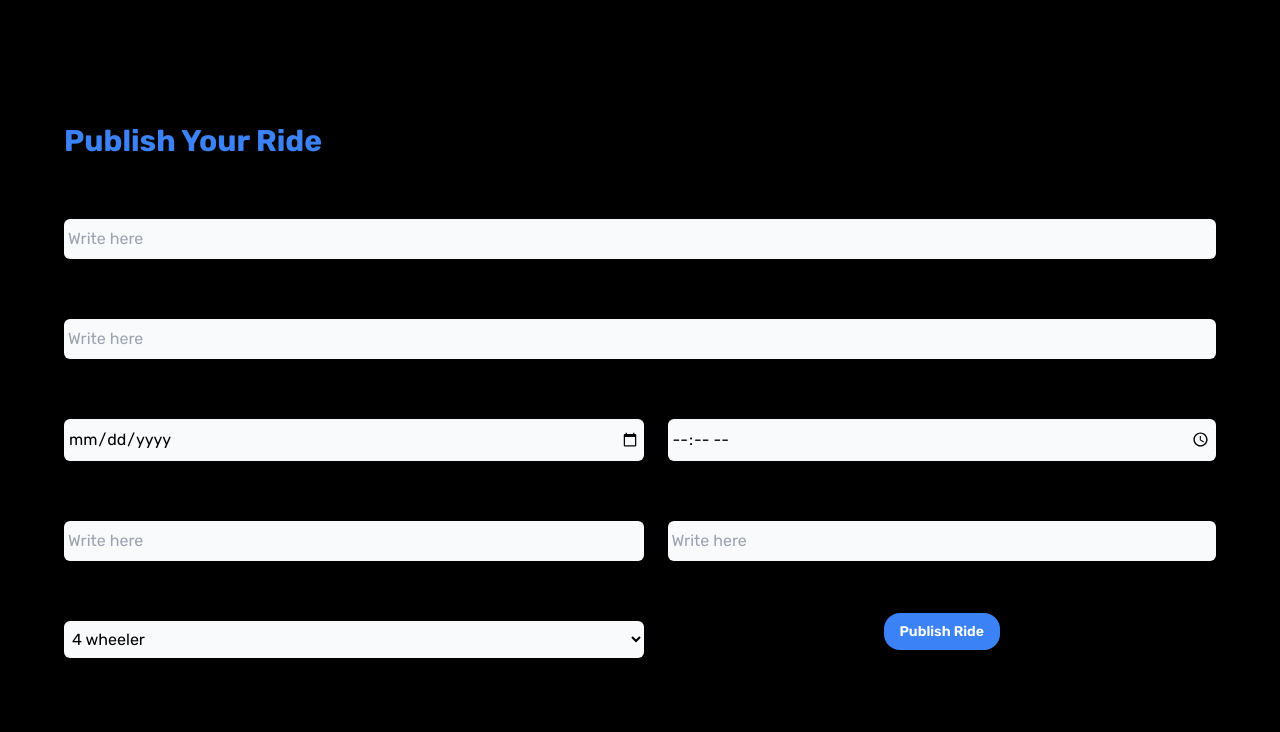
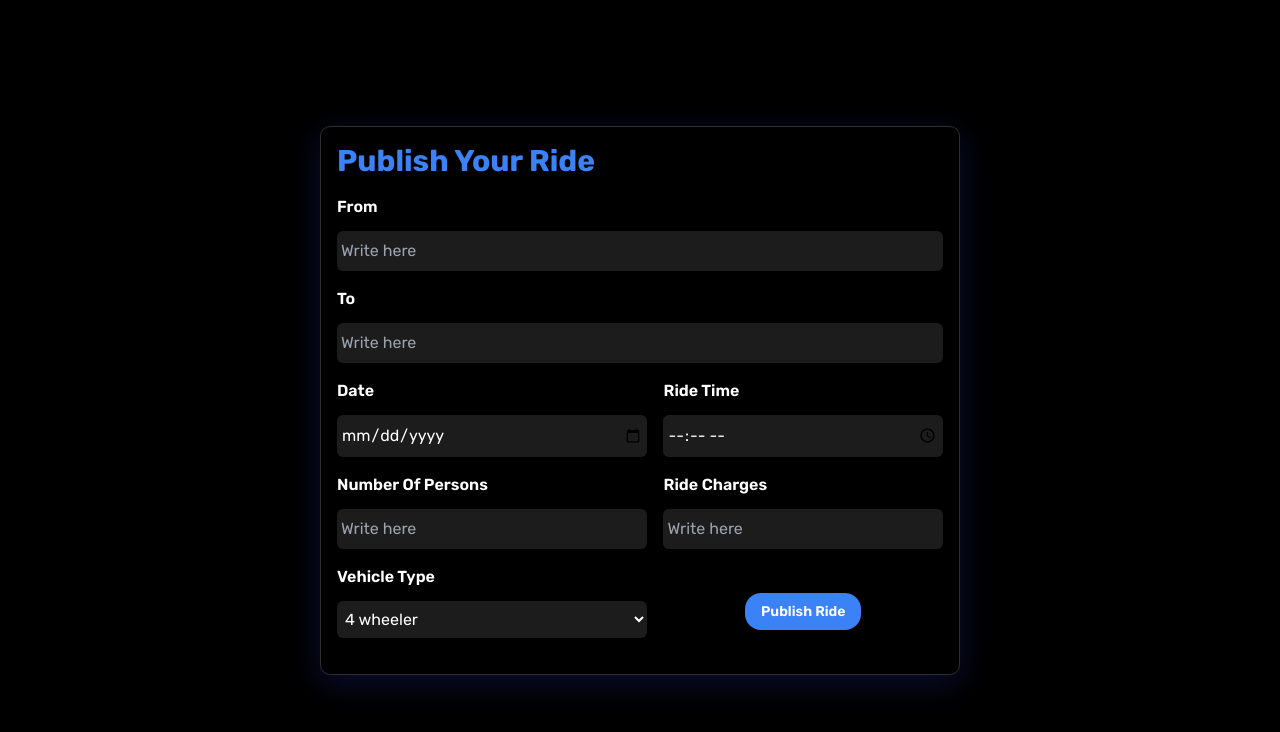
Before and after one commit to ValiantDoge/Web3Carpool, a React (Vite) app: page /publishride in a window 1280 px wide. Shown: the top 732 px of the page. Built offline with nearby package versions, Linux system fonts and the light colour scheme.

Commit message:
second commit

```diff
--- a/src/components/Home.jsx
+++ b/src/components/Home.jsx
@@ -1,8 +1,12 @@
 import React from 'react'
+import Dreiver from "../components/Dreiver"
+import Passenger from "../components/Passenger"
 
 const Home = () => {
   return (
-    <div>Home</div>
+    <>
+
+    </>
   )
 }
 
--- a/src/components/PublishRide.jsx
+++ b/src/components/PublishRide.jsx
@@ -3,8 +3,8 @@ import React, { useState } from 'react'
 const PublishRide = () => {
     const [from, setFrom] = useState('')
     const [to, setTo] = useState('')
-    const [date, setDate] = useState('')
-    const [time, setTime] = useState('')
+    const [date, setDate] = useState(null)
+    const [time, setTime] = useState(null)
     const [numberOfPersons, setNumberOfPersons] = useState('')
     const [rideCharges, setRideCharges] = useState('')
     const [vehicleType, setVehicleType] = useState('')
@@ -16,48 +16,54 @@ const PublishRide = () => {
     }
     return (
         <div className='w-full min-h-screen flex flex-col justify-center items-center '>
-            <form onSubmit={handlesubmit} action="" className=' w-[90vw]  md: w-8/12 grid gap-6'>
-            {/* md:md:w-10/12 flex flex-col gap-8 p-4 shadow-md   */}
+            <form onSubmit={handlesubmit} action="" className=' w-[90vw] p-4 md:w-8/12  grid gap-4 glass'>
+                {/* md:md:w-10/12 flex flex-col gap-8 p-4 shadow-md  */}
                 <h2 className='font-bold text-3xl text-blue-500'>Publish Your Ride</h2>
                 <div className=' col-span-2'>
                     <label htmlFor="" className=' font-semibold block mb-3 '>From</label>
-                    <input type="text" value={from} placeholder='Write here' className='w-full py-2 px-1 border-none outline-none bg-slate-50 rounded-md '
+                    <input type="text" value={from} placeholder='Write here' className='w-full py-2 px-1 border-none outline-none bg-[#1C1C1C] rounded-md  '
+                        onChange={(e) => setFrom(e.target.value)}
                     />
                 </div>
 
                 <div className=' col-span-2'>
                     <label htmlFor="" className=' font-semibold block mb-3 '>To</label>
-                    <input type="text" value={to} placeholder='Write here' className='w-full py-2 px-1 border-none outline-none bg-slate-50 rounded-md '
+                    <input type="text" value={to} placeholder='Write here' className='w-full py-2 px-1 border-none outline-none bg-[#1C1C1C] rounded-md '
+                        onChange={(e) => setTo(e.target.value)}
                     />
                 </div>
 
                 <div className=' '>
                     <label htmlFor="" className=' font-semibold block mb-3 '>Date</label>
-                    <input type="date" value={date} placeholder='Write here' className='w-full py-2 px-1 border-none outline-none bg-slate-50 rounded-md '
+                    <input type="date" value={date} placeholder='Write here' className='w-full py-2 px-1 border-none outline-none bg-[#1C1C1C] rounded-md '
+                        onChange={(e) => setDate(e.target.value)}
                     />
                 </div>
 
                 <div className=' '>
                     <label htmlFor="" className=' font-semibold block mb-3 '>Ride Time</label>
-                    <input type="time" value={time} placeholder='Write here' className='w-full py-2 px-1 border-none outline-none bg-slate-50 rounded-md'
+                    <input type="time" value={time} placeholder='Write here' className='w-full py-2 px-1 border-none outline-none bg-[#1C1C1C] rounded-md'
+                        onChange={(e) => setTime(e.target.value)}
                     />
                 </div>
 
                 <div className=''>
                     <label htmlFor="" className=' font-semibold block mb-3 '>Number Of Persons</label>
-                    <input type="number" value={numberOfPersons} placeholder='Write here' className='w-full py-2 px-1 border-none outline-none bg-slate-50 rounded-md'
+                    <input type="number" value={numberOfPersons} placeholder='Write here' className='w-full py-2 px-1 border-none outline-none bg-[#1C1C1C] rounded-md'
+                        onChange={(e) => setNumberOfPersons(e.target.value)}
                     />
                 </div>
 
                 <div className=' '>
                     <label htmlFor="" className=' font-semibold block mb-3 '>Ride Charges</label>
-                    <input type="number" value={rideCharges} placeholder='Write here' className='w-full py-2 px-1 border-none outline-none bg-slate-50 rounded-md '
+                    <input type="number" value={rideCharges} placeholder='Write here' className='w-full py-2 px-1 border-none outline-none bg-[#1C1C1C] rounded-md '
+                        onChange={(e) => setRideCharges(e.target.value)}
                     />
                 </div>
 
                 <div className=' mb-5 '>
                     <label htmlFor="" className=' font-semibold block mb-3 '>Vehicle Type</label>
-                    <select name="" id="" className='w-full py-2 px-1 border-none outline-none bg-slate-50 rounded-md '>
+                    <select name="" id="" className='w-full py-2 px-1 border-none outline-none rounded-md bg-[#1C1C1C] ' onChange={(e) => setVehicleType(e.target.value)} >
                         <option value="4-wheeler">4 wheeler</option>
                         <option value="2-wheeler">2 wheeler</option>
                         <option value="other">other</option>
```
